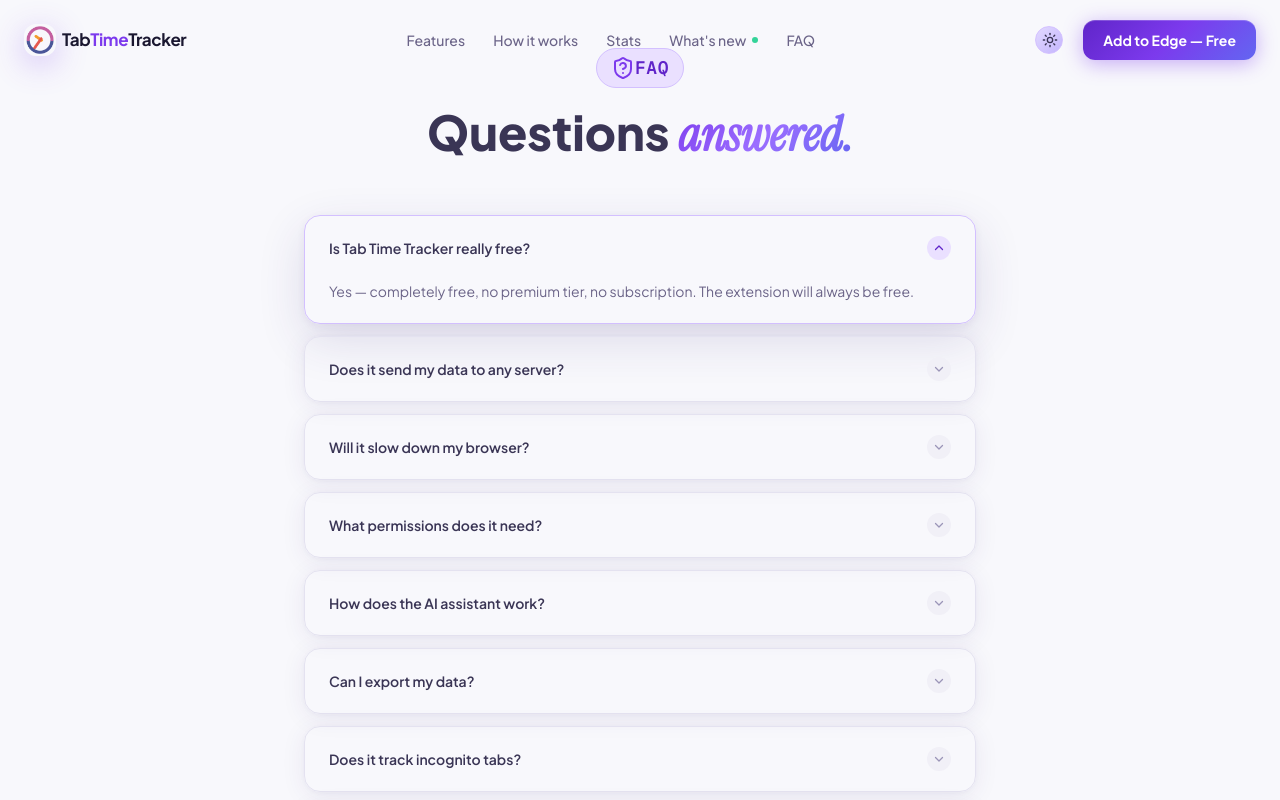
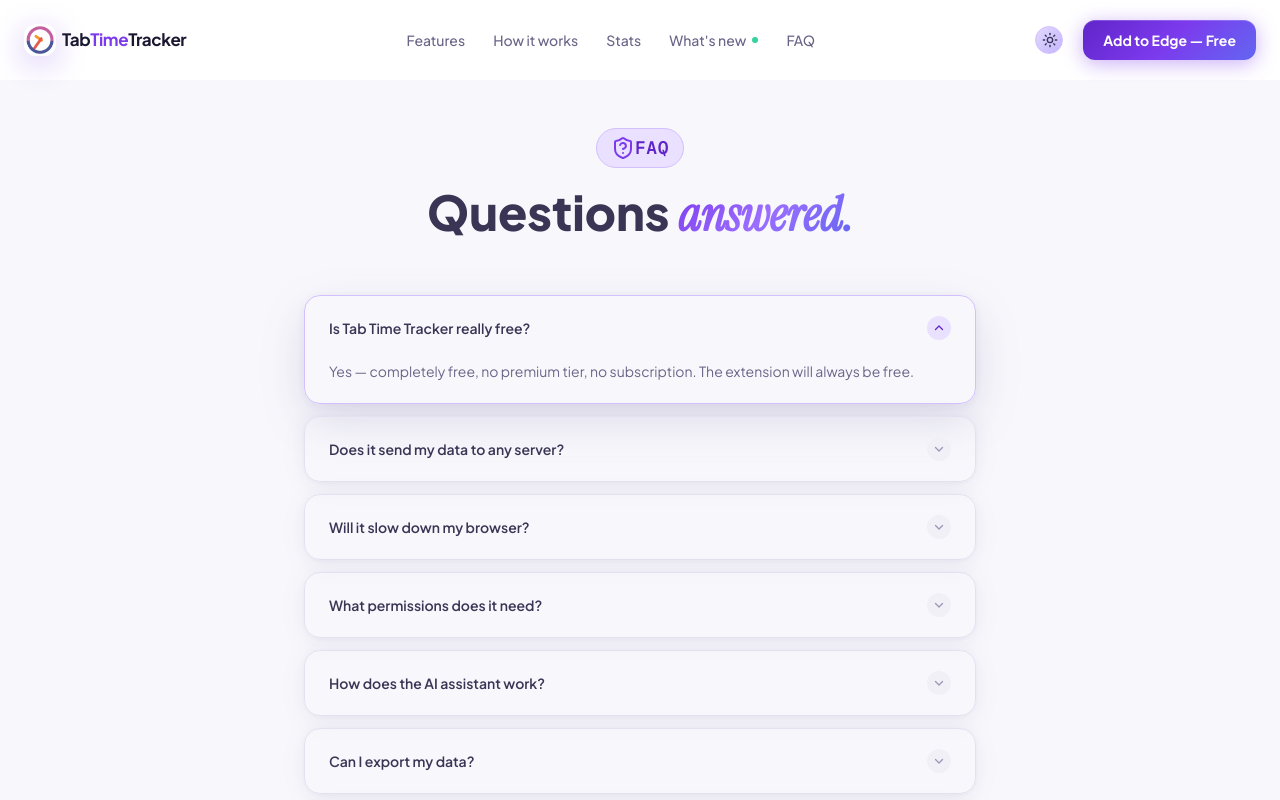
Before and after one commit to ShaikAyub7/browser-extension-website, a Next.js app: page /faq in a window 1280 px wide. Shown: the top 800 px of the page. Built offline with nearby package versions, Linux system fonts and the light colour scheme.

Commit message:
fix: add padding to FAQ section for improved layout consistency

```diff
--- a/app/faq/page.tsx
+++ b/app/faq/page.tsx
@@ -3,7 +3,7 @@ import React from 'react'
 
 const page = () => {
   return (
-    <div>
+    <div className='py-20'>
         <FAQSection/>
     </div>
   )
```
